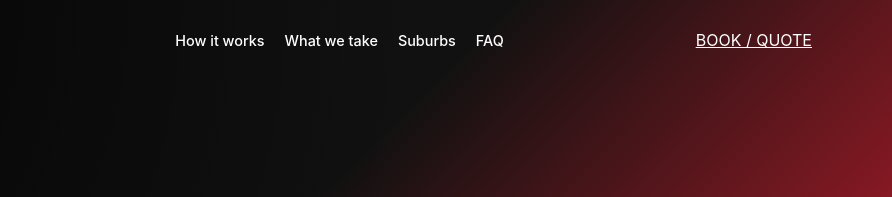
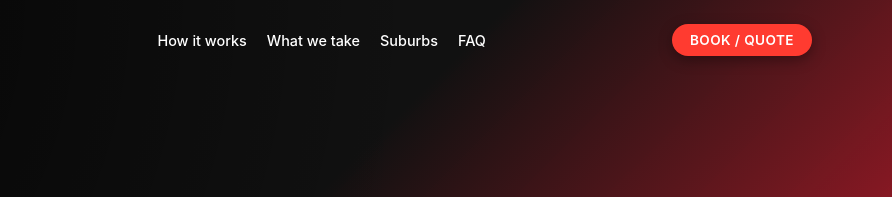
Before and after one commit to RedBackRubbish/redback-rubbish-ai, a plain HTML site: page index.html in a window 1280 px wide. Shown: the top 197 px of the page, 388-1280 px from the left. Drawn offline with Linux system fonts and the light colour scheme.

Commit message:
Update styles.css

```diff
--- a/CSS/styles.css
+++ b/CSS/styles.css
@@ -176,6 +176,28 @@ a {
   border-color: #be1e2d;
   color: #ffffff;
 }
+
+/* BOOK / QUOTE BUTTON */
+.header-book-btn {
+  margin-left: 12px;
+  padding: 8px 18px;
+  border-radius: 999px;
+  background: #ff3b30; /* RedBack red */
+  color: #fff;
+  font-weight: 600;
+  font-size: 0.85rem;
+  text-decoration: none;
+  letter-spacing: 0.03em;
+  text-transform: uppercase;
+  box-shadow: 0 4px 14px rgba(0,0,0,0.35);
+  transition: transform 0.2s ease, box-shadow 0.2s ease;
+}
+
+.header-book-btn:hover {
+  transform: translateY(-2px);
+  box-shadow: 0 6px 18px rgba(0,0,0,0.45);
+}
+
 
 /* HERO --------------------------------------------------------- */
 
```
